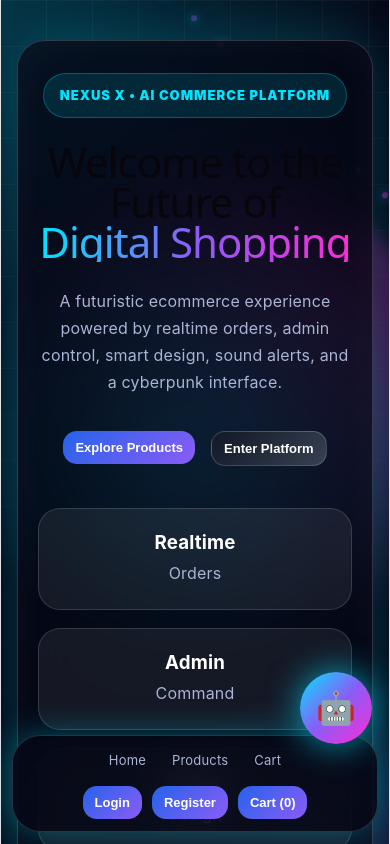
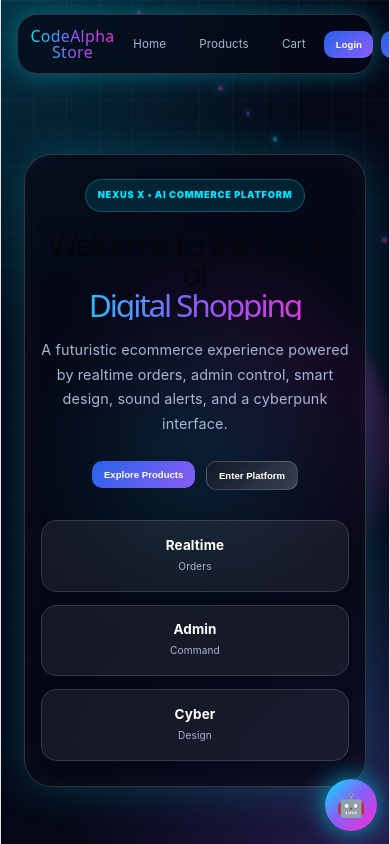
Before and after one commit to abd378/elite-ecommerce-store, a React (Vite) app: page / in a window 390 px wide. Shown: the top 844 px of the page. Built offline with nearby package versions, Linux system fonts and the light colour scheme.

Commit message:
fix mobile desktop style

```diff
--- a/src/App.css
+++ b/src/App.css
@@ -1551,96 +1551,50 @@ button:hover,
     overflow-x: hidden;
   }
 
+  .app {
+    zoom: 0.72;
+  }
+
   .navbar {
-    position: fixed;
-    top: auto;
-    bottom: 12px;
-    left: 12px;
-    right: 12px;
-    width: auto;
-    margin: 0;
-    padding: 12px;
-    border-radius: 28px;
-    z-index: 9999;
-    flex-direction: column;
-  }
-
-  .navbar h1 {
-    display: none;
+    width: 92%;
+    margin: 20px auto;
+    padding: 14px 18px;
+
+    flex-direction: row !important;
+
+    justify-content: space-between;
+
+    align-items: center;
+
+    gap: 12px;
   }
 
   .navbar ul {
-    width: 100%;
-    justify-content: center;
-    gap: 6px;
-    flex-wrap: wrap;
-  }
-
-  .navbar li a {
-    padding: 8px 10px;
-    font-size: 13px;
+    flex-wrap: nowrap !important;
+
+    gap: 18px;
   }
 
   .nav-actions {
-    width: 100%;
-    justify-content: center;
-    flex-wrap: wrap;
-  }
-
-  .cart-btn,
-  .logout-btn,
-  button {
-    padding: 9px 12px;
-    font-size: 13px;
-  }
-
-  .nexus-home,
-  .products-section,
-  .cart-page,
-  .login-page,
-  .admin-page,
-  .details-page,
-  .checkout-page {
-    padding: 40px 16px 160px;
-  }
-
-  .nexus-hero-card {
-    padding: 32px 20px;
-    border-radius: 28px;
-  }
-
-  .nexus-hero-card h1 {
-    font-size: 42px;
-    letter-spacing: -1px;
-  }
-
-  .nexus-hero-card p {
-    font-size: 16px;
+    flex-wrap: nowrap !important;
   }
 
   .products-grid,
   .orders-grid {
-    grid-template-columns: 1fr;
-  }
-
-  .product-card img {
-    height: 210px;
+    grid-template-columns:
+      repeat(2, 1fr);
   }
 
   .activity-feed,
   .xp-system {
-    display: none;
+    transform: scale(0.82);
+
+    transform-origin: bottom;
   }
 
   .nexus-ai-panel {
-    width: calc(100% - 24px);
-    right: 12px;
-    bottom: 96px;
-    height: 500px;
-  }
-
-  .nexus-ai-button {
-    right: 18px;
-    bottom: 100px;
-  }
-}
+    transform: scale(0.88);
+
+    transform-origin: bottom right;
+  }
+}
```
Also changed, not shown: 4 other files (tests, documents, lock files or other folders).
